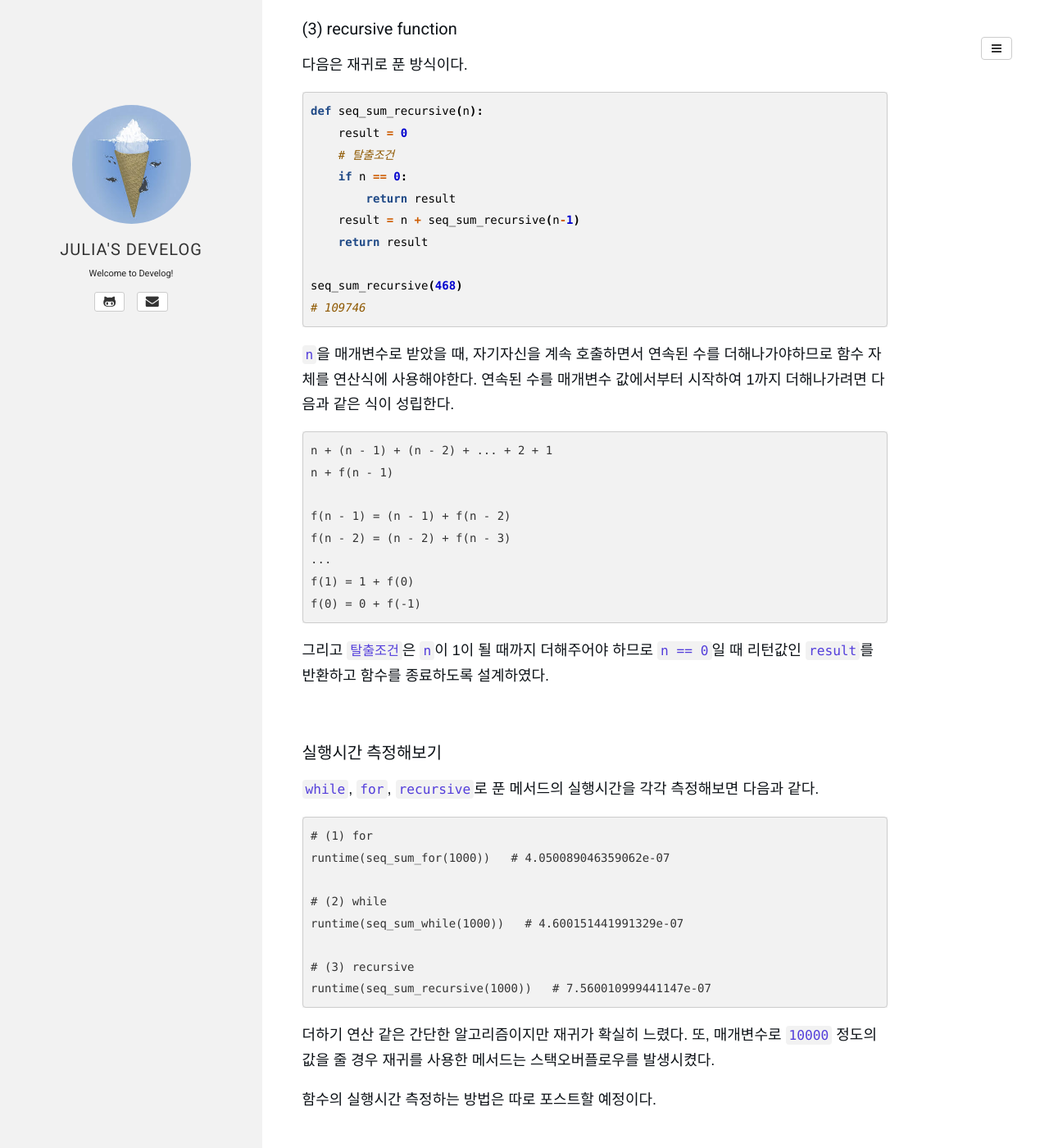
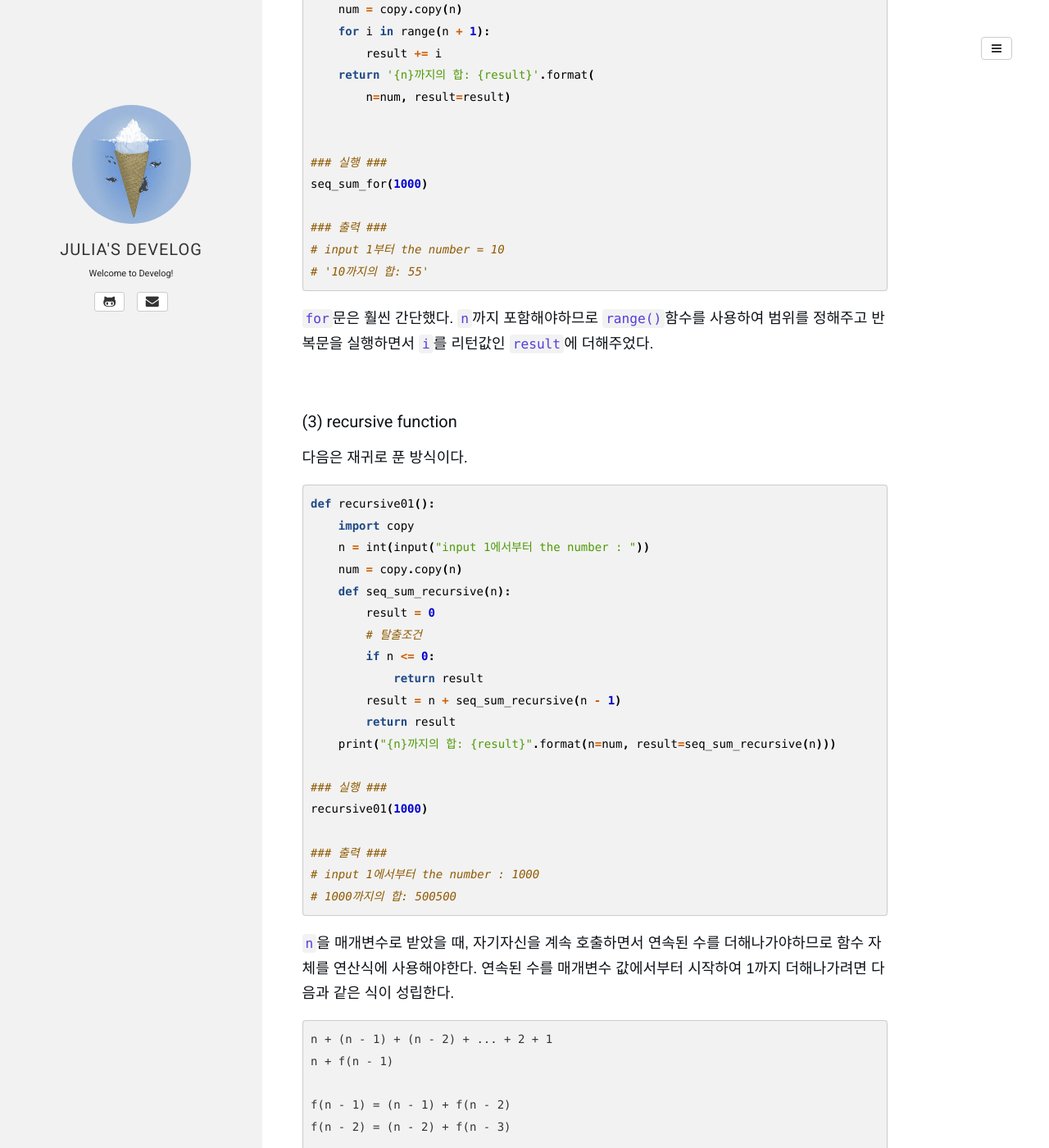
Before and after one commit to juliahwang/juliahwang.github.io, a Jekyll site: the page built from _posts/2017-09-11-재귀함수응용1.md, in a window 1280 px wide and 1400 px high, scrolled down 2041 px. Shown: the whole window at 82% size. Built offline with Jekyll 4.4.1, drawn with Linux system fonts in a browser that asks for light colours; some web fonts are replaced; comment, search, counter and statistics services are not loaded; some of the changed text lies outside the part shown.

Commit message:
add post: algorism recursive 2

````diff
--- a/_posts/2017-09-11-재귀함수응용1.md
+++ b/_posts/2017-09-11-재귀함수응용1.md
@@ -1,8 +1,8 @@
 ---
 layout: post
-title: 재귀 - 1부터 n까지 연속된 수의 합
+title: 재귀 - 문제1. 1부터 n까지 연속된 수의 합
 categories: [Algorism]
-tags: [알고리즘, 파이썬]
+tags: [알고리즘, 파이썬, 재귀]
 description:
 ---
 
@@ -39,17 +39,26 @@
 재귀를 생각하기 전에 파이썬의 `while`과 `for`를 사용하여 해당 문제를 풀어보았다.
 
 ```python
-# while문 사용
+# while 사용
 
-def seq_sum_while(n):
+def seq_sum_while():
     result = 0
+    n = input('input 1부터 the number = ')
+    import copy
+    num = copy.copy(n)
+    n = int(n)
     while n != 0:
         result += n
         n = n - 1
-    return result
+    return '{n}까지의 합: {result}'.format(
+        n=num, result=result)
 
+### 실행 ###
 seq_sum_while(1000)
-# 500500
+
+### 출력 ###
+# input 1부터 the number = 10
+# '10까지의 합: 55'
 ```
 
 `while`문을 사용하여 푼 방법은 위과 같다. **n이 0이 아닐 경우** 계속해서 리턴값인 `result`에 `n`을 더해주고 다음 반복문 실행 전에 `n`에서 `1`씩 빼준다.
@@ -61,16 +70,25 @@
 이번에는 `for`문을 사용해서 풀어보았다.
 
 ```python
-# for문 사용
+# for 사용
 
-def seq_sum_for(n):
-	result = 0
+def seq_sum_for():
+    result = 0
+    n = int(input('input 1부터 the number = '))
+    import copy
+    num = copy.copy(n)
     for i in range(n + 1):
         result += i
-    return result
+    return '{n}까지의 합: {result}'.format(
+        n=num, result=result)
 
+
+### 실행 ###
 seq_sum_for(1000)
-# 500500
+
+### 출력 ###
+# input 1부터 the number = 10
+# '10까지의 합: 55'
 ```
 
 `for`문은 훨씬 간단했다. `n`까지 포함해야하므로 `range()`함수를 사용하여 범위를 정해주고 반복문을 실행하면서 `i`를 리턴값인 `result`에 더해주었다.
@@ -82,16 +100,25 @@
 다음은 재귀로 푼 방식이다.
 
 ```python
-def seq_sum_recursive(n):
-    result = 0
-    # 탈출조건
-    if n == 0:
+def recursive01():
+    import copy
+    n = int(input("input 1에서부터 the number : "))
+    num = copy.copy(n)
+    def seq_sum_recursive(n):
+        result = 0
+        # 탈출조건
+        if n <= 0:
+            return result
+        result = n + seq_sum_recursive(n - 1)
         return result
-    result = n + seq_sum_recursive(n-1)
-    return result
+    print("{n}까지의 합: {result}".format(n=num, result=seq_sum_recursive(n)))
 
-seq_sum_recursive(468)
-# 109746
+### 실행 ###
+recursive01(1000)
+
+### 출력 ###
+# input 1에서부터 the number : 1000
+# 1000까지의 합: 500500
 ```
 
 `n`을 매개변수로 받았을 때, 자기자신을 계속 호출하면서 연속된 수를 더해나가야하므로 함수 자체를 연산식에 사용해야한다. 연속된 수를 매개변수 값에서부터 시작하여 1까지 더해나가려면 다음과 같은 식이 성립한다.
@@ -115,15 +142,17 @@
 
 `while`, `for`, `recursive`로 푼 메서드의 실행시간을 각각 측정해보면 다음과 같다.
 
-```
-# (1) for
-runtime(seq_sum_for(1000))   # 4.050089046359062e-07
+```python
+# n = 1000일 때
 
-# (2) while
-runtime(seq_sum_while(1000))   # 4.600151441991329e-07
+# (1) while
+runtime(seq_sum_while())   # 4.600151441991329e-07
+
+# (2) for
+runtime(seq_sum_for())   # 4.050089046359062e-07
 
 # (3) recursive
-runtime(seq_sum_recursive(1000))   # 7.560010999441147e-07
+runtime(recursive01())   # 7.560010999441147e-07
 ```
 
 더하기 연산 같은 간단한 알고리즘이지만 재귀가 확실히 느렸다. 또, 매개변수로 `10000` 정도의 값을 줄 경우 재귀를 사용한 메서드는 스택오버플로우를 발생시켰다.
@@ -131,3 +160,49 @@
 함수의 실행시간 측정하는 방법은 따로 포스트할 예정이다.
 
 <br>
+
+## 완료 코드
+
+```python
+# 완료 코드
+
+def add01():
+    import copy
+    n = int(input('input 1부터 the number = '))
+    num = copy.copy(n)
+
+    def seq_sum_while1(n):
+        result = 0
+        while n != 0:
+            result += n
+            n = n - 1
+        return result
+
+    def seq_sum_for1(n):
+        result = 0
+        for i in range(n + 1):
+            result += i
+        return result
+
+    def seq_sum_recursive1(n):
+        result = 0
+        if n < 0:
+            return result
+        return n + seq_sum_recursive1(n - 1)
+
+    print("while - {n}까지의 합: {result}".format(n=num, result=seq_sum_while1(n)))
+    print("for - {n}까지의 합: {result}".format(n=num, result=seq_sum_for1(n)))
+    print("recursive - {n}까지의 합: {result}".format(n=num, result=seq_sum_recursive1(n)))
+
+
+### 실행 ###
+add01()
+
+### 출력 ###
+# input 1부터 the number = 10
+# while - 10까지의 합: 55
+# for - 10까지의 합: 55
+# recursive - 10까지의 합: 55
+```
+
+<br>
````
Also changed, not shown: _posts/2017-09-11-재귀함수응용2.md (added, +204 -0 lines).
